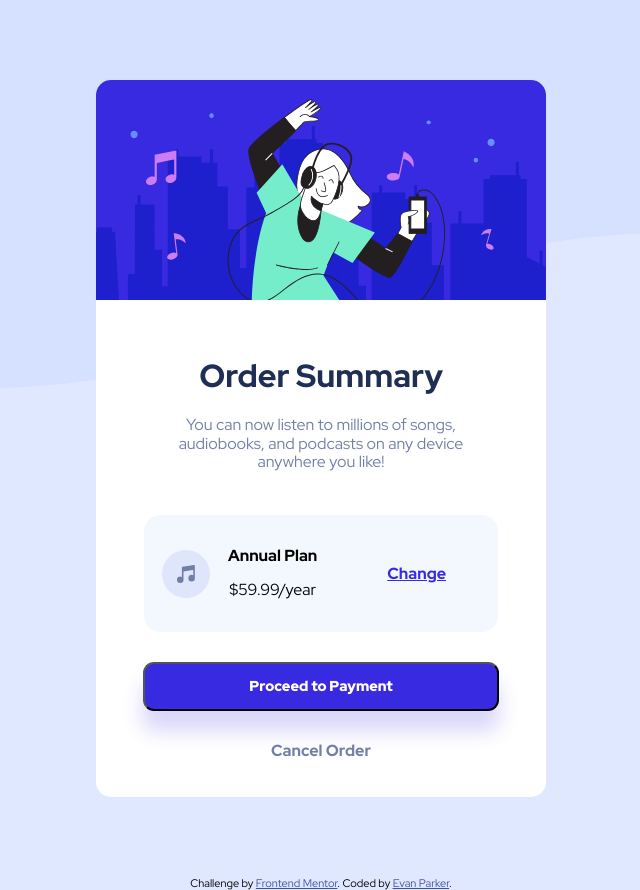
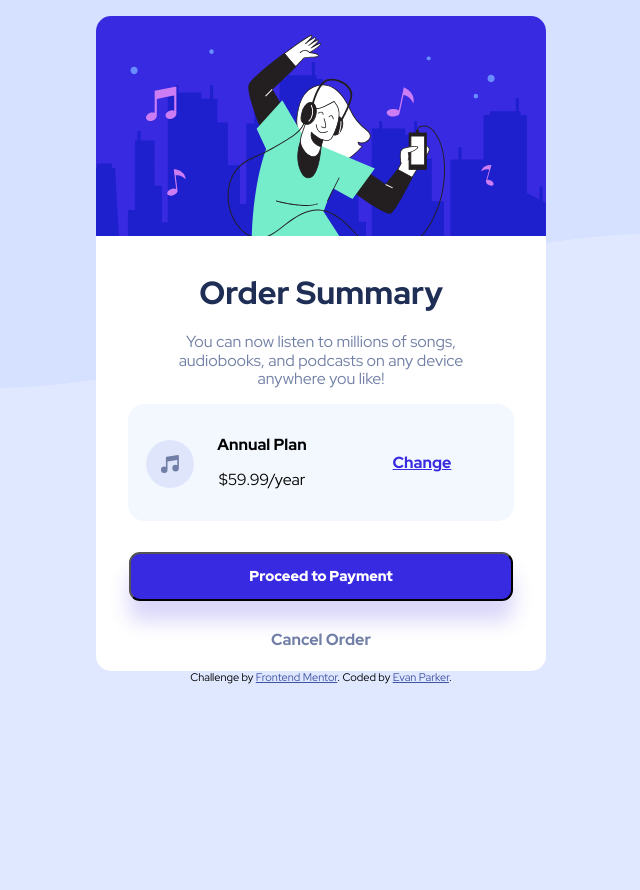
Before and after one commit to evancp87/frontend-mentor-order-summary-component, a plain HTML site: page index.html in a window 1280 px wide. Shown: the whole page, without its empty margins (319-959 px from the left). After the commit the page ends 800 px from the top, so only its background shows below. Drawn offline with Linux system fonts and the light colour scheme.

Commit message:
chore: tidied up code, formatting, fixed margins

```diff
--- a/index.html
+++ b/index.html
@@ -67,12 +67,12 @@
         </article>
 
 
-<div class='pay'>
+<article class='pay'>
 
   <button class='pay-btn'> Proceed to Payment</button>
 
   <p> Cancel Order</p>
-</div>
+</article>
       </article>
     </section>
   </main>
--- a/styles/styles.scss
+++ b/styles/styles.scss
@@ -1,5 +1,6 @@
 @import "normalize.scss";
 @import "_helpers";
+
 
 * {
   box-sizing: border-box;
@@ -18,6 +19,7 @@ body {
     size: contain;
     position: top;
   }
+  overflow: hidden;
   max-width: 1440px;
   height: 100%;
   display: flex;
@@ -30,30 +32,36 @@ main {
   text-align: center;
 }
 
+
+// main container for card
 .container {
   display: flex;
   flex-direction: column;
-  margin: 5em 0;
+ margin-top: 1rem;
   background-color: #fff;
   max-width: 450px;
   border-radius: 15px;
   align-items: center;
 }
 
+// lead image
 .hero {
   max-width: 100%;
   height: auto;
   padding: 0;
 }
 
+// container for text section
 .text-wrapper {
-  padding: 1rem;
   margin: 1rem;
 }
 
 .order-text {
-  padding: 0.7rem;
-
+    padding: {
+    top: 0.1em;
+    left: 3em;
+    right: 3em;
+    }
   & > h1 {
     font-weight: 800;
     color: $black;
@@ -167,11 +175,3 @@ img {
     font-size: 0.8em;
   }
 }
-
-@media only screen and (min-width: 700px) {
-  .order-text {
-    padding-top: 0.3em;
-    padding-left: 3em;
-    padding-right: 3em;
-  }
-}
```
Also changed, not shown: styles/styles.css, 1 other file.
